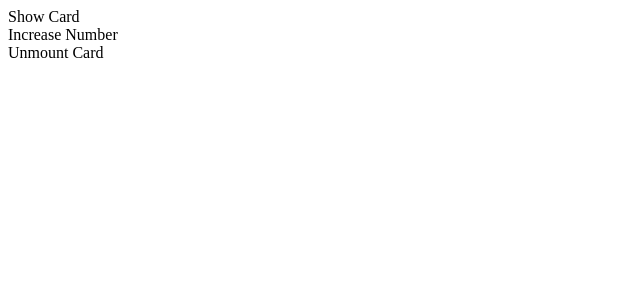
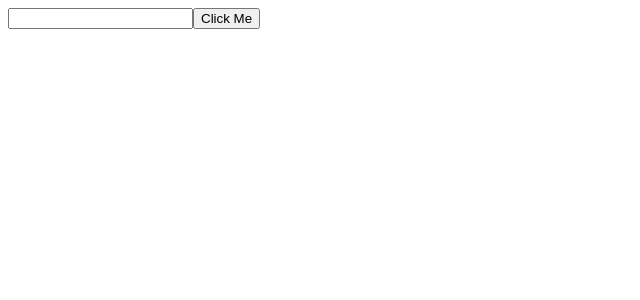
Before and after one commit to My-React-Project/react_tutorial, a React app: page / in a window 1280 px wide. Shown: the top 300 px of the page, without its empty margins (0-640 px from the left). Built offline with nearby package versions, Linux system fonts and the light colour scheme.

Commit message:
ref 사용 예제 추가

```diff
--- a/src/components/App.js
+++ b/src/components/App.js
@@ -1,99 +1,37 @@
 import React from 'react';
-import update from 'react-addons-update';
 
 class App extends React.Component {
-    constructor(props) {
-        super(props);
-        this.state = {
-            number: 0,
-            show: false
-        }
-    }
 
-    _increase() {
-        this.setState({
-            number: this.state.number + 1
-        });
-    }
-
-    _show() {
-        this.setState({show: true});
-    }
-
-    _unmount() {
-        this.setState({number: 0, show: false});
+  handleClick() {
+    this.input.value = "This is TextBox"
   }
 
   render() {
-        let component = (<Card number={this.state.number}/>);
     return (
       <div>
-                <Button caption="Show Card" customClass="green" onClick={this._show.bind(this)}/>
-                <Button caption="Increase Number" customClass="blue" onClick={this._increase.bind(this)}/>
-                <Button caption="Unmount Card" customClass="red" onClick={this._unmount.bind(this)}/> {this.state.show
-                    ? component : ""}
+        {/* <TextBox ref={ref => this.textBox = ref}/> */}
+        <input ref={ref => this.input = ref}/>
+        <button onClick={this.handleClick.bind(this)}>Click Me</button>
       </div>
     );
   }
 }
 
-class Button extends React.Component {
+class TextBox extends React.Component {
   render() {
-        let className = "ui button " + this.props.customClass;
-
     return (
-            <div onClick={this.props.onClick} className={className}>{this.props.caption}</div>
-
+      <div>
+        {/*
+          {ref => this.input = ref}
+          =>
+          function(ref) {
+            return this.input = ref;
+          }
+        */}
+        <input ref={ref => this.input = ref}></input>
+      </div>
     )
   }
 }
 
-class Card extends React.Component {
-  constructor(props) {
-    super(props);
-    console.log("constructor");
-  }
-  componentWillMount() {
-    console.log("componentWillMount");
-  }
-  componentDidMount() {
-    console.log("componentDidMount");
-  }
-
-  componentWillReceiveProps(nextProps) {
-    console.log("componentWillReceiveProps: " + JSON.stringify(nextProps));
-  }
-
-  shouldComponentUpdate(nextProps, nextState) {
-    if(JSON.stringify(nextProps) != JSON.stringify(this.props)) {
-      console.log("shouldComponentUpdate: " + JSON.stringify(nextProps) + " " + JSON.stringify(nextState));
-      return true;
-    }
-    return false;
-  }
-
-  componentWillUpdate(nextProps, nextState) {
-    console.log("componentWillUpdate: " + JSON.stringify(nextProps) + " " + JSON.stringify(nextState));
-  }
-
-  componentDidUpdate(prevProps, prevState) {
-    console.log("componentDidUpdate: " + JSON.stringify(prevProps) + " " + JSON.stringify(prevState));
-  }
-
-  componentWillUnmount() {
-    console.log("componentWillUnmount");
-  }
-
-  render() {
-    console.log("render");
-    return (
-      <div className="ui card">
-        <div className="content">
-          number: {this.props.number}
-        </div>
-      </div>
-    )
-  };
-}
-
 export default App;
```
Also changed, not shown: src/components/old/ComponentLifeCycle.js (added, +99 -0 lines). Lines whose indentation alone changed are shown as unchanged.
